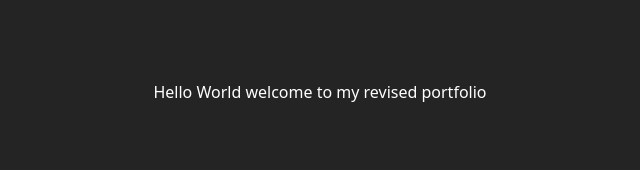
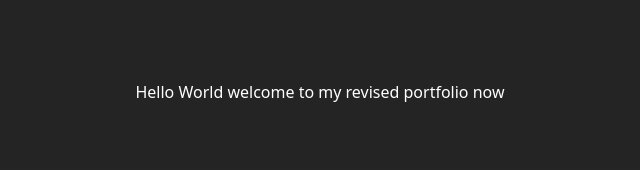
Before and after one commit to Efiamotu-1/portfolio-Next-Ts, a Next.js app: page / in a window 1280 px wide. Shown: the top 170 px of the page, without its empty margins (320-960 px from the left). Built offline with nearby package versions, Linux system fonts and the light colour scheme.

Commit message:
working code

```diff
--- a/pages/index.tsx
+++ b/pages/index.tsx
@@ -32,7 +32,7 @@ export default function Home() {
         <meta name="description" content="Generated by create next app" />
         <link rel="icon" href="/favicon.ico" />
       </Head>
-    <div className='text-center mt-20'>Hello World welcome to my revised portfolio</div>
+    <div className='text-center mt-20'>Hello World welcome to my revised portfolio now</div>
     {/* <Header socials={socials}/> */}
     {/* Hero  */}
     {/* <section id='hero'>
```
